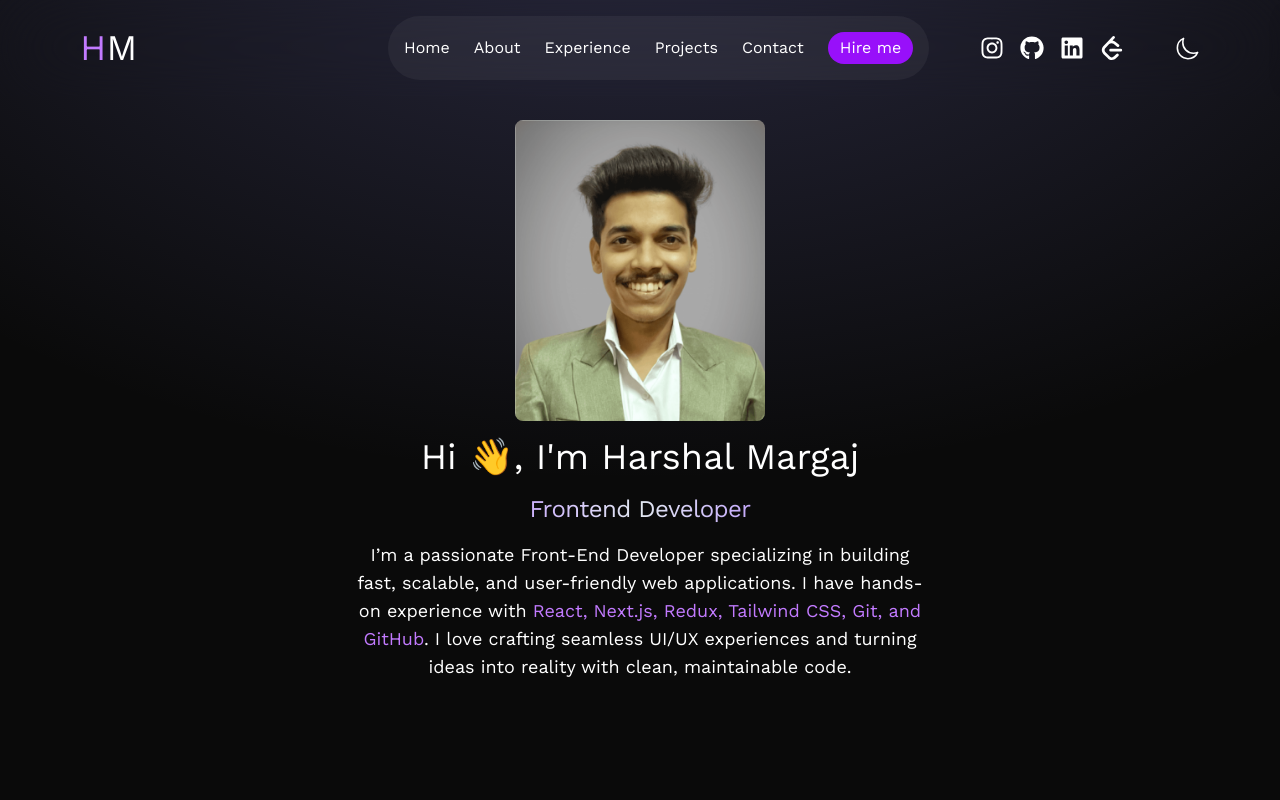
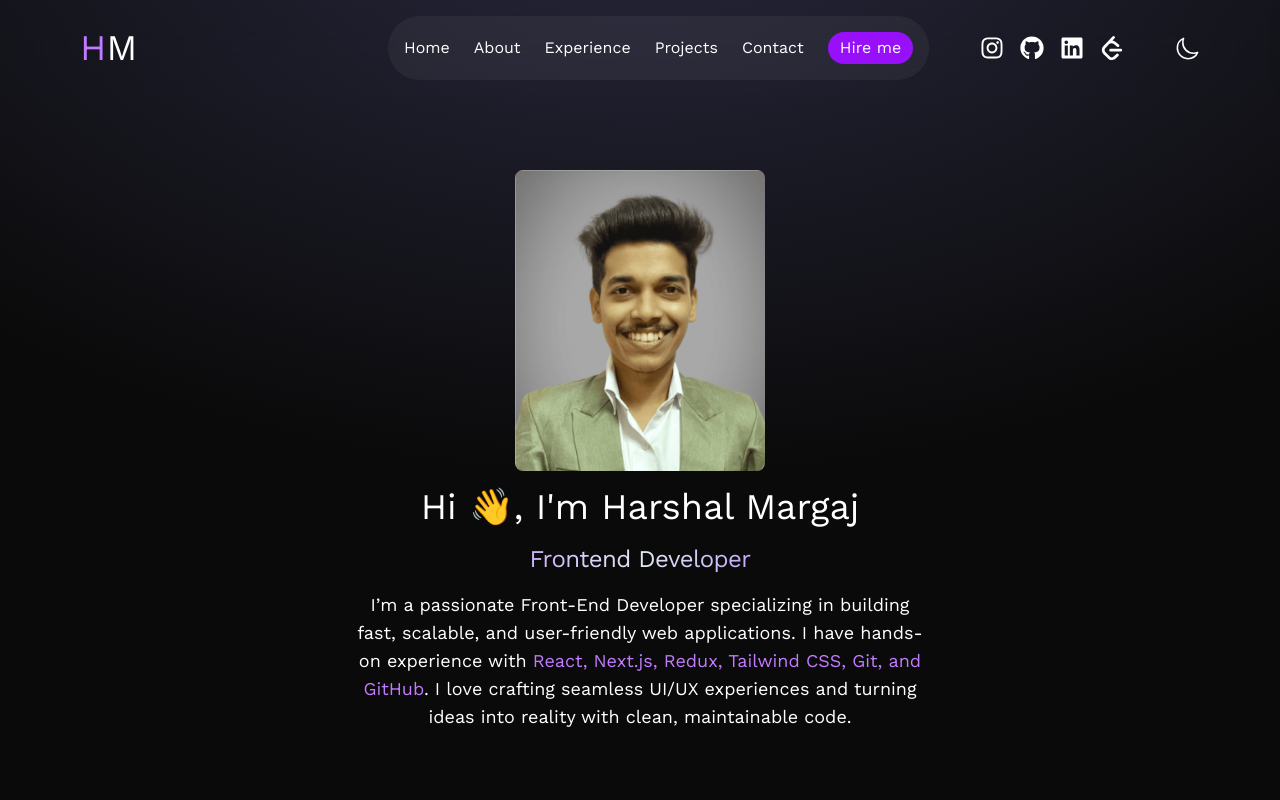
Before and after one commit to HarshalMargaj/my-portfolio, a React (Vite) app: page / in a window 1280 px wide. Shown: the top 800 px of the page. Built offline with nearby package versions, Linux system fonts and the light colour scheme.

Commit message:
fix design issues

```diff
--- a/src/components/About.jsx
+++ b/src/components/About.jsx
@@ -1,73 +1,9 @@
-// import React from "react";
-// import { motion } from "framer-motion";
-
-// const About = () => {
-// 	return (
-// 		<div className="h-full md:h-screen flex justify-center items-center py-10">
-// 			<motion.div
-// 				initial={{ opacity: 0, y: 50 }}
-// 				animate={{ opacity: 1, y: 0 }}
-// 				transition={{ duration: 1 }}
-// 				className="md:w-[60%] w-[80%] text-center flex flex-col gap-10"
-// 			>
-// 				{/* About Me Heading */}
-// 				<motion.h1
-// 					initial={{ opacity: 0, y: 30 }}
-// 					animate={{ opacity: 1, y: 0 }}
-// 					transition={{ duration: 1, delay: 0.3 }}
-// 					className="text-4xl text-white"
-// 				>
-// 					About Me
-// 				</motion.h1>
-
-// 				{/* About Content */}
-// 				<motion.div
-// 					initial={{ opacity: 0, scale: 0.9 }}
-// 					animate={{ opacity: 1, scale: 1 }}
-// 					transition={{ duration: 1, delay: 0.6 }}
-// 					className="bg-purple-100/5 text-white md:p-10 p-4 rounded-lg md:text-lg text-sm italic leading-8"
-// 				>
-// 					Hey there! I'm Harshal Margaj, a passionate{" "}
-// 					<span className="text-purple-400">Front-End Developer</span>{" "}
-// 					from Nashik, India with{" "}
-// 					<span className="text-purple-400">
-// 						1 year of experience
-// 					</span>{" "}
-// 					as a
-// 					<span className="text-purple-400">Software Engineer</span>.
-// 					I specialize in crafting high-performance, scalable, and
-// 					visually engaging web applications that elevate user
-// 					experiences. I graduated in 2023 from Vishwakarma Institute
-// 					of Information Technology, Pune, securing an{" "}
-// 					<span className="text-purple-400">8.45 CGPA</span>. My
-// 					expertise lies in{" "}
-// 					<span className="text-purple-400">
-// 						React.js, Next.js, Redux, Git, GitHub, and Tailwind CSS
-// 					</span>{" "}
-// 					, and I have a strong focus on code optimization to ensure
-// 					clean, maintainable, and efficient development. With a keen
-// 					eye for detail and a problem-solving mindset, I thrive on
-// 					transforming ideas into seamless digital experiences.
-// 					Staying updated with the latest web technologies and best
-// 					practices, I am always eager to push the boundaries of
-// 					front-end development. Whether it's building dynamic user
-// 					interfaces, optimizing performance, or collaborating on
-// 					innovative projects, I am driven by a passion for technology
-// 					and a commitment to delivering excellence. Let’s connect and
-// 					create something extraordinary!
-// 				</motion.div>
-// 			</motion.div>
-// 		</div>
-// 	);
-// };
-
-// export default About;
 import React from "react";
 import { motion } from "framer-motion";
 
 const About = () => {
 	return (
-		<div className="h-full md:h-screen flex justify-center items-center py-10">
+		<div className="h-full md:h-screen flex justify-center items-center py-20">
 			<motion.div
 				initial={{ opacity: 0, y: 50 }}
 				whileInView={{ opacity: 1, y: 0 }}
--- a/src/components/HeroSection.jsx
+++ b/src/components/HeroSection.jsx
@@ -9,7 +9,7 @@ const HeroSection = () => {
 			whileInView={{ opacity: 1 }}
 			viewport={{ once: false }}
 			transition={{ duration: 1 }}
-			className="flex items-center justify-center h-[80vh] flex-col gap-4"
+			className="flex items-center justify-center h-full md:h-[80vh] flex-col gap-4 py-10"
 		>
 			{/* Profile Image */}
 			<motion.div
@@ -21,7 +21,7 @@ const HeroSection = () => {
 				<img
 					src={photo}
 					alt=""
-					className="rounded-lg md:w-[250px] w-[200px]"
+					className="rounded-lg md:w-[250px] w-[200px] mt-25"
 				/>
 			</motion.div>
 
--- a/src/components/Technologies.jsx
+++ b/src/components/Technologies.jsx
@@ -1,50 +1,3 @@
-// import React from "react";
-// import Marquee from "react-fast-marquee";
-// import { RiReactjsFill } from "react-icons/ri";
-// import { RiNextjsLine } from "react-icons/ri";
-// import { AiOutlinePython } from "react-icons/ai";
-// import { FaGit } from "react-icons/fa";
-// import { FaGithub } from "react-icons/fa";
-// import { SiRedux } from "react-icons/si";
-// import { RiTailwindCssFill } from "react-icons/ri";
-// import { FaHtml5 } from "react-icons/fa";
-// import { FaCss3 } from "react-icons/fa";
-// import { IoLogoJavascript } from "react-icons/io";
-
-// const Technologies = () => {
-// 	return (
-// 		<div className="flex justify-center items-center flex-col gap-8 h-[500px]">
-// 			<div className="text-white text-4xl">Technologies</div>
-// 			<div className=" py-4 md:w-[60%] w-[80%]">
-// 				<Marquee gradient={false} speed={50} className="flex gap-8">
-// 					<div className="flex space-x-10">
-// 						<RiReactjsFill className="text-cyan-500" size={50} />
-// 						<RiNextjsLine className="text-white" size={50} />
-// 						<AiOutlinePython
-// 							className="text-yellow-500"
-// 							size={50}
-// 						/>
-// 						<RiTailwindCssFill
-// 							className="text-blue-400"
-// 							size={50}
-// 						/>
-// 						<IoLogoJavascript
-// 							className="text-yellow-300"
-// 							size={50}
-// 						/>
-// 						<FaHtml5 className="text-blue-400" size={50} />
-// 						<FaCss3 className="text-cyan-500" size={50} />
-// 						<FaGit className="text-gray-100" size={50} />
-// 						<FaGithub className="text-gray-100" size={50} />
-// 						<SiRedux className="text-purple-400" size={50} />
-// 					</div>
-// 				</Marquee>
-// 			</div>
-// 		</div>
-// 	);
-// };
-
-// export default Technologies;
 import React from "react";
 import Marquee from "react-fast-marquee";
 import { motion } from "framer-motion";
@@ -72,7 +25,7 @@ const techStack = [
 
 const Technologies = () => {
 	return (
-		<div className="flex flex-col items-center justify-center gap-8 h-[600px]">
+		<div className="flex flex-col items-center justify-center gap-8 md:h-[600px] h-[400px]">
 			<motion.h1
 				initial={{ opacity: 0, y: -30 }}
 				whileInView={{ opacity: 1, y: 0 }}
```
